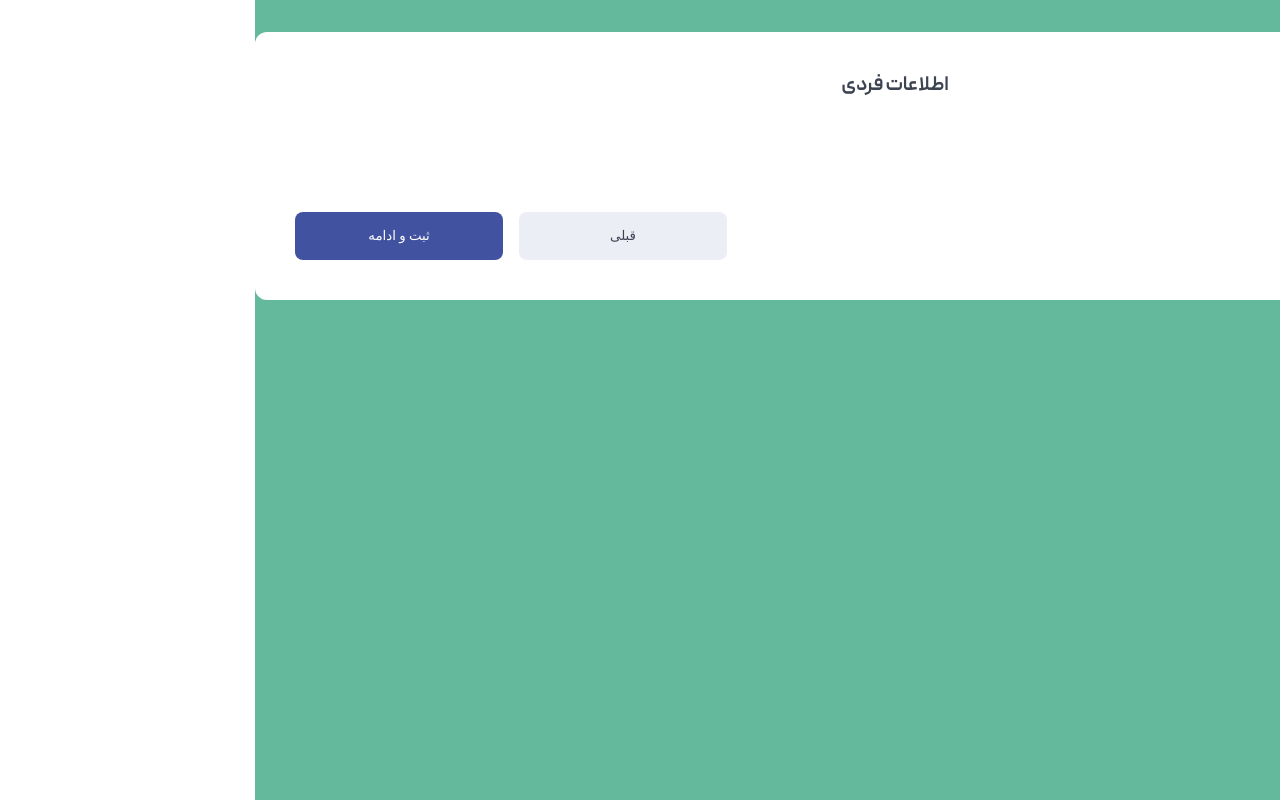
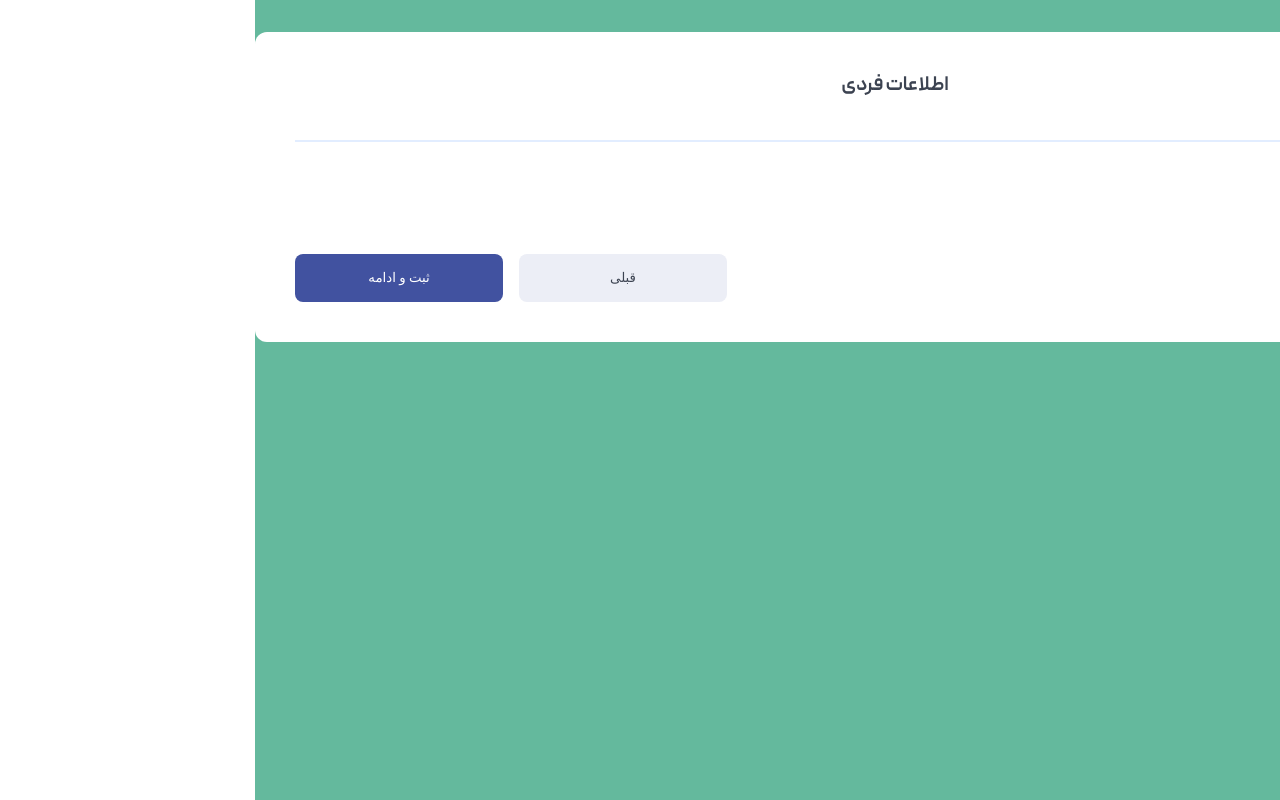
Before and after one commit to vahidefarzane/Part-bank-app, a Vue app: page / in a window 1280 px wide. Built offline with nearby package versions, Linux system fonts and the light colour scheme; a web font is replaced by a local one.

Commit message:
feat: create divider component

```diff
--- /dev/null
+++ b/src/components/common/base-divider.vue
@@ -0,0 +1,13 @@
+<script setup></script>
+
+<template>
+  <div class="divider"></div>
+</template>
+
+<style>
+.divider {
+  height: 2px;
+  width: 100%;
+  background-color: var(--secondary-400);
+}
+</style>
--- a/src/components/common/create-deposit-account-wrapper.vue
+++ b/src/components/common/create-deposit-account-wrapper.vue
@@ -1,5 +1,6 @@
 <script setup>
 import BaseButton from './base-button.vue'
+import BaseDivider from './base-divider.vue';
 
 defineProps({
   title: {
@@ -25,6 +26,7 @@ defineProps({
       <header class="layout__header">
         <h1 class="layout__title">{{ title }}</h1>
       </header>
+      <BaseDivider/>
 
       <main>
         <slot />
```
